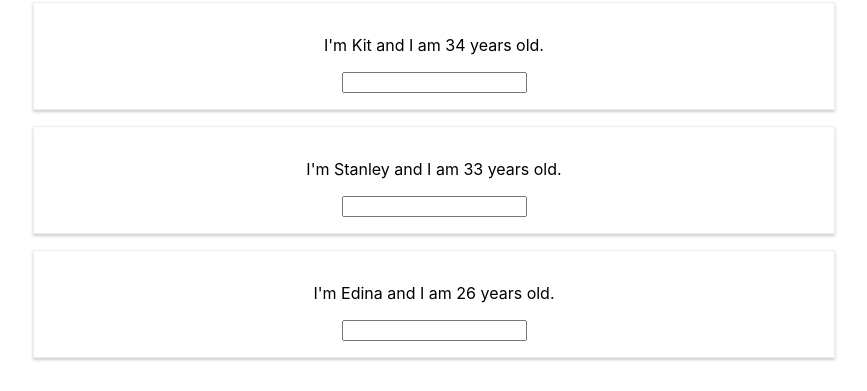
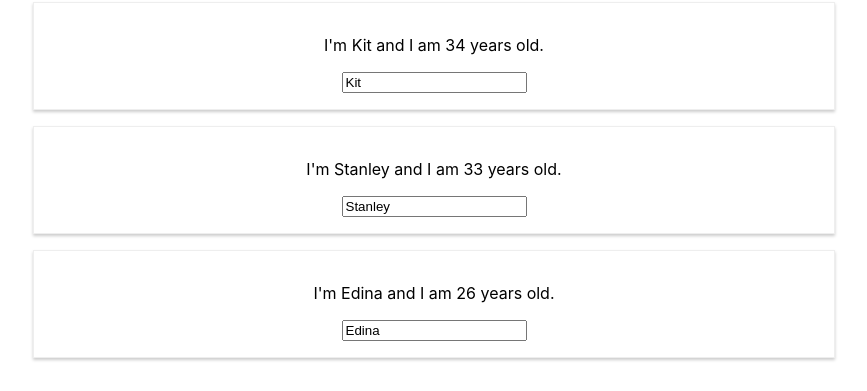
Before and after one commit to elperez/my-app, a React (Create React App) app: page / in a window 1280 px wide. Both pictures are taken after a click on the button "Toggle Persons". Shown: the part 134-525 px from the top of the page, without its empty margins (206-1073 px from the left). Built offline with nearby package versions, Linux system fonts and the light colour scheme.

Commit message:
flexible list --important

```diff
--- a/src/App.js
+++ b/src/App.js
@@ -12,13 +12,25 @@
     otherState:'some other value'
   }
 
-  nameChangedHandler = (event) => {
+  nameChangedHandler = (event,id) => {
+    const personIndex = this.state.persons.findIndex(p => {
+      return p.id === id;
+    });
+
+    const person = {
+      ...this.state.persons[personIndex]
+    };
+
+    //second approach
+    // const person = Object.assign({}, this.state.persons[personIndex]);
+
+    person.name = event.target.value;
+
+    const persons = [...this.state.persons];
+    persons[personIndex] = person;
+
     this.setState({
-      persons : [
-        {name: 'Enrique', age:34},
-        {name: event.target.value, age:33},
-        {name: "Edina", age:29}
-      ]
+      persons : persons
     })
   }
 
@@ -55,7 +67,9 @@
             return <Person
             click={() => this.deletePersonHandler(index)}
             name={person.name}
-            age={person.age}/>
+            age={person.age}
+            key={person.id}
+            changed={(event) => this.nameChangedHandler(event, person.id)}/>
           })}
         </div>
       );
--- a/src/Person/Person.js
+++ b/src/Person/Person.js
@@ -6,7 +6,7 @@
         <div className="Person">
             <p onClick={props.click}>I'm {props.name} and I am {props.age} years old.</p>
             <p>{props.children}</p>
-            <input type='text' onChange={props.changed}/>
+            <input type='text' onChange={props.changed} value={props.name}/>
         </div>
     )
 
```
